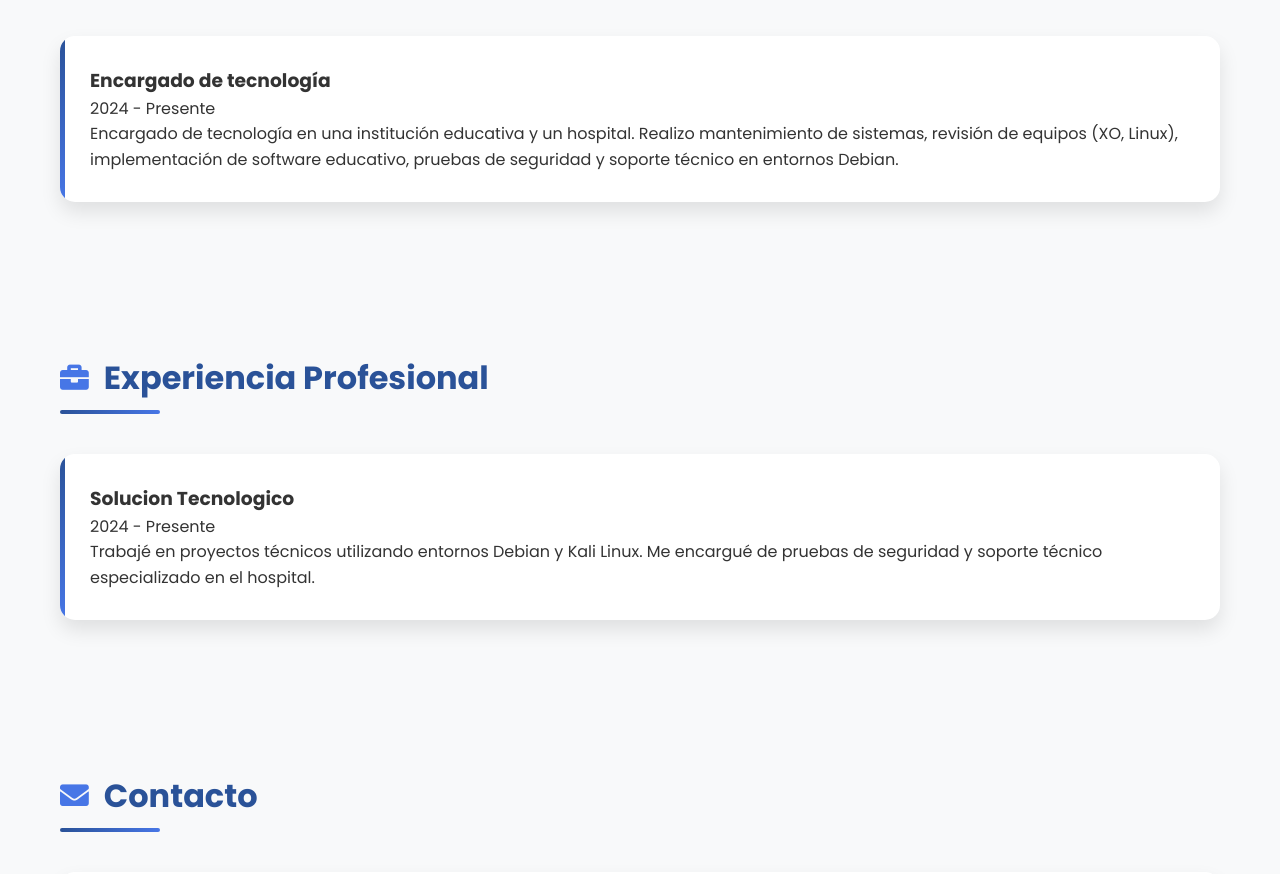
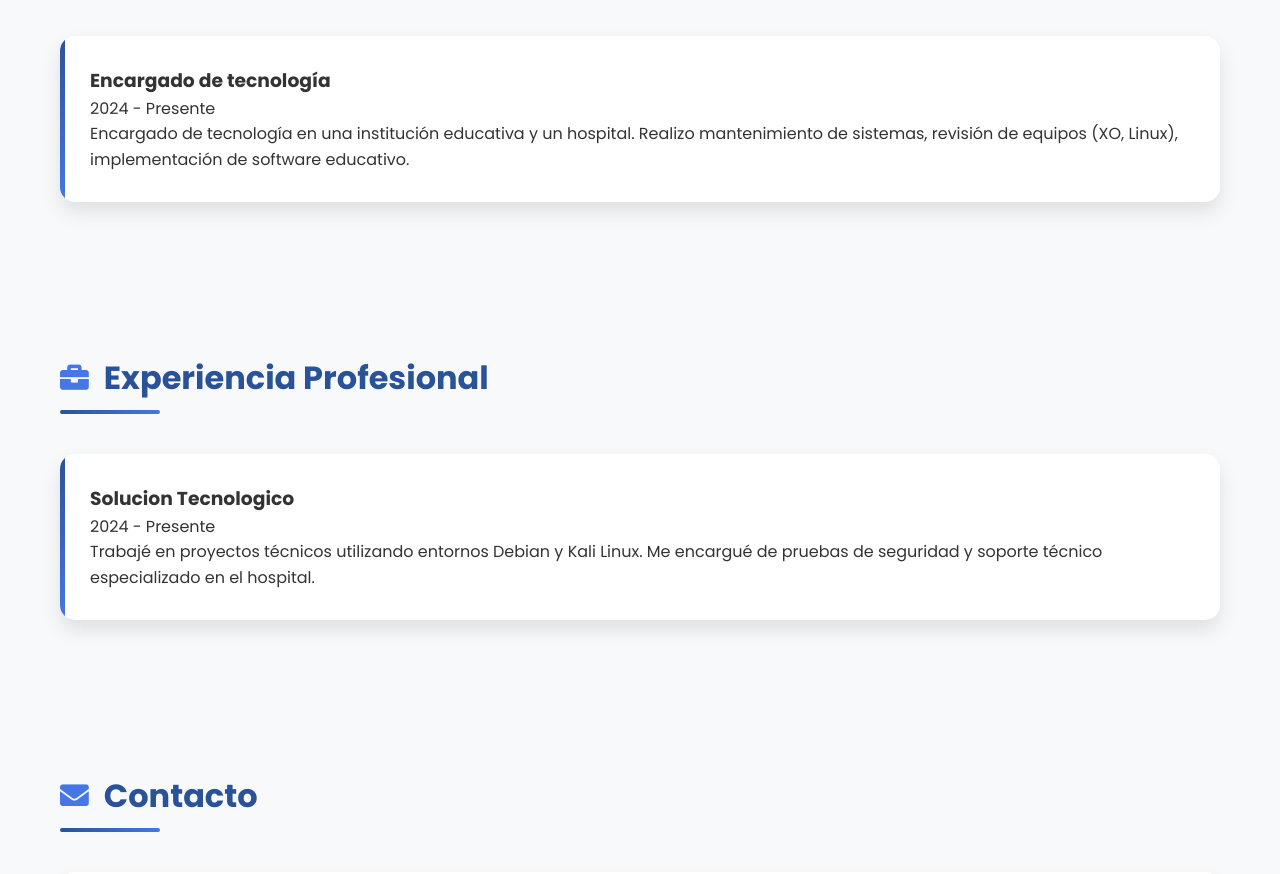
Before and after one commit to shaka16/Portafolio-Manuel, a plain HTML site: page index.html in a window 1280 px wide. Shown: the part 3220-4094 px from the top of the page. Drawn offline with nearby package versions, Linux system fonts and the light colour scheme.

Commit message:
Update index.html

```diff
--- a/index.html
+++ b/index.html
@@ -282,7 +282,7 @@ Actualmente realizo prácticas como encargado tecnológico, participando en dive
             <div class="timeline-content">
               <h3>Encargado de tecnología</h3>
               <p class="timeline-date">2024 - Presente</p>
-              <p>Encargado de tecnología en una institución educativa y un hospital. Realizo mantenimiento de sistemas, revisión de equipos (XO, Linux), implementación de software educativo, pruebas de seguridad y soporte técnico en entornos Debian.</p>
+              <p>Encargado de tecnología en una institución educativa y un hospital. Realizo mantenimiento de sistemas, revisión de equipos (XO, Linux), implementación de software educativo.</p>
             </div>
           </div>
         </div>
```
